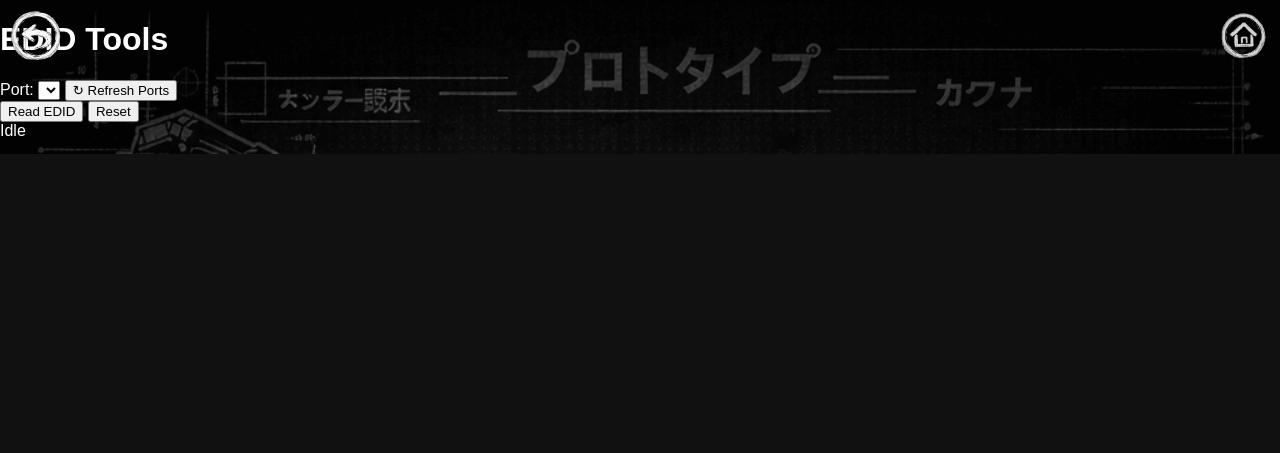
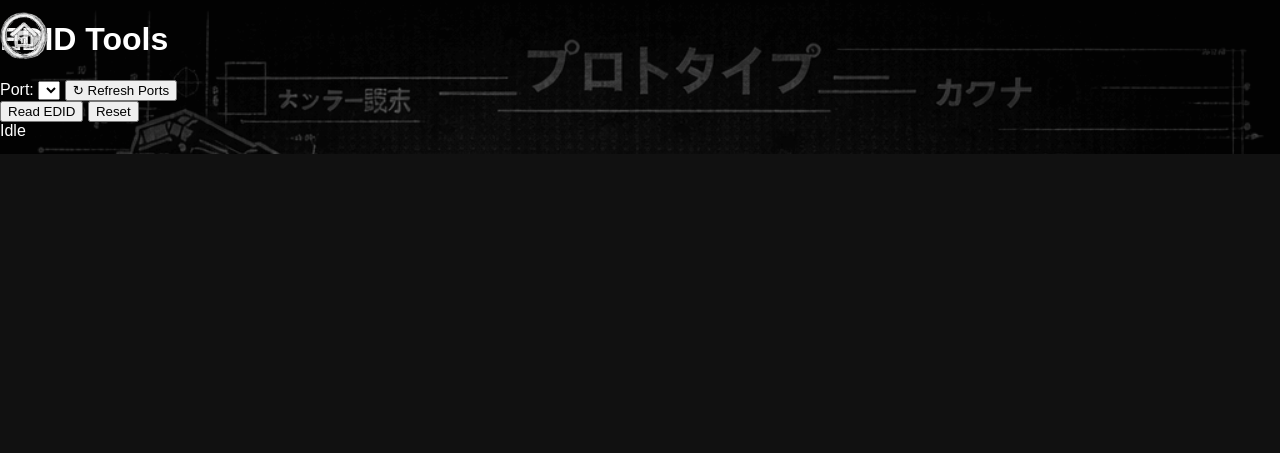
Before and after one commit to padge81/AmuseTechTools, a Flask app: page /edid in a window 1280 px wide, with the pointer over the restyled element. Shown: the top 453 px of the page. Run offline with Flask 3, Linux system fonts and the light colour scheme; data that the repository does not hold is empty.

Commit message:
Update kiosk.css

```diff
--- a/frontend/static/css/kiosk.css
+++ b/frontend/static/css/kiosk.css
@@ -59,7 +59,7 @@ body {
     transition: opacity 0.15s ease, transform 0.1s ease;
 }
 
-.nav-btn:hover {
+/*.nav-btn:hover {
     opacity: 1;
     transform: scale(1.05);
 }
@@ -70,7 +70,7 @@ body {
 
 #btn-home {
     right: 12px;
-}
+}*/
 
 /* Menu buttons */
 .menu {
```
